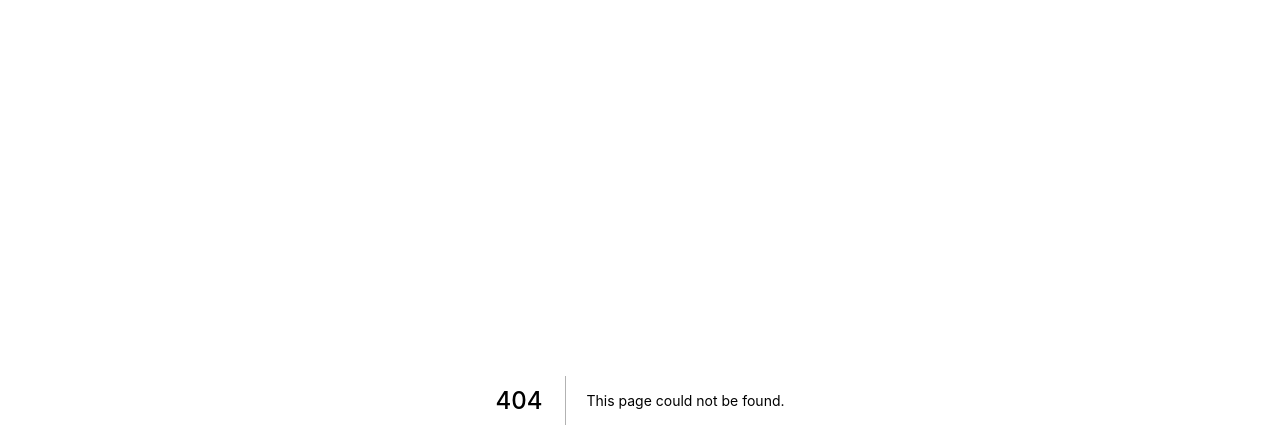
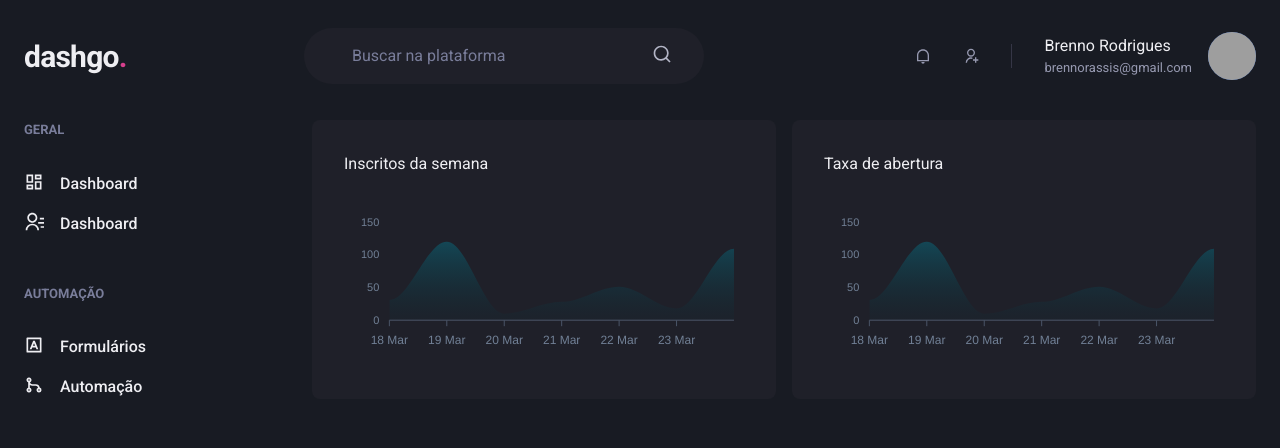
Before and after one commit to brenno0/dashgo, a Next.js app: page /dashboard in a window 1280 px wide. Before the commit this address had no page. Shown: the top 448 px of the page. Built offline with nearby package versions, Linux system fonts and the light colour scheme; grey boxes are pictures that could not be loaded.

Commit message:
Criando Header, página dashboard e Implementando gráficos com react-apexcharts

```diff
--- a/package.json
+++ b/package.json
@@ -13,11 +13,14 @@
     "@chakra-ui/react": "^1.6.6",
     "@emotion/react": "^11.4.1",
     "@emotion/styled": "^11.3.0",
+    "apexcharts": "^3.28.1",
     "framer-motion": "^4.1.17",
     "next": "11.1.0",
     "node-sass": "4.14.1",
     "react": "17.0.2",
-    "react-dom": "17.0.2"
+    "react-apexcharts": "^1.3.9",
+    "react-dom": "17.0.2",
+    "react-icons": "^4.2.0"
   },
   "devDependencies": {
     "@types/node": "^16.7.1",
--- /dev/null
+++ b/src/components/Form/Header.tsx
@@ -0,0 +1,74 @@
+import {Flex,Input,Text,Icon,HStack, Box,Avatar} from '@chakra-ui/react'
+import { RiNotificationLine, RiSearchLine, RiUserAddLine } from 'react-icons/ri'
+export const Header = () => {
+    return (
+        <Flex
+        as="header"
+        w="100%"
+        maxWidth={1480}
+        h="20"
+        mx="auto"
+        mt="4"
+        px="6"
+        align="center"
+        >
+            <Text fontSize="3xl" fontWeight="bold" letterSpacing="tight" w="64">
+                dashgo
+                <Text as="span" color="pink.500">.</Text>
+            </Text>
+                <Flex
+                as="label"
+                flex="1"
+                py="4"
+                px="8"
+                ml="6"
+                maxWidth={400}
+                alignSelf="center"
+                color="gray.200"
+                position="relative"
+                bg="gray.800"
+                borderRadius="full"
+                >
+                    <Input
+                    color="gray.50"
+                    variant="unstyled"
+                    placeholder="Buscar na plataforma"
+                    _placeholder={{color:'gray.400'}}
+                    px="4"
+                    mr="4"
+                    />
+                    <Icon as={RiSearchLine} fontSize="20" />
+                </Flex>
+
+
+            <Flex align="center" ml="auto">
+                <HStack
+                spacing="8"
+                mx="8"
+                pr="8"
+                py="1"
+                color="gray.300"
+                borderRightWidth={1}
+                borderColor="gray.700"
+                >
+                    <Icon as={RiNotificationLine} />
+                    <Icon as={RiUserAddLine} />
+                </HStack>
+
+                <Flex align="center">
+                    <Box mr="4" ta="right">
+                        <Text>Brenno Rodrigues</Text>
+                        <Text color="gray.300" fontSize="small">
+                            brennorassis@gmail.com
+                        </Text>
+                    </Box>
+                    <Avatar size="md" name="Brenno Rodrigues" src="https://github.com/brenno0.png">
+
+                    </Avatar>
+                </Flex>
+
+            </Flex>
+
+        </Flex>
+    )
+}
--- /dev/null
+++ b/src/components/sidebar.tsx
@@ -0,0 +1,38 @@
+import { Box, Icon, Link, Stack, Text } from "@chakra-ui/react"
+import { RiContactsLine, RiDashboardLine, RiGitMergeLine, RiInputMethodLine } from 'react-icons/ri'
+export const Sidebar = () => {
+    return (
+        <Box as="aside" w="64" mr="8">
+            <Stack spacing="12" align="flex-start" >
+                <Box>
+                    <Text fontWeight="bold" color="gray.400" fontSize="small" >GERAL</Text>
+                    <Stack spacing="4" mt="8" align="stretch">
+                        <Link display="flex" align="center" >
+                            <Icon fontSize="20" as={RiDashboardLine} />
+                            <Text ml="4" fontWeight="medium">Dashboard</Text>
+                        </Link>
+                        <Link display="flex" align="center" >
+                            <Icon fontSize="20" as={RiContactsLine} />
+                            <Text ml="4" fontWeight="medium">Dashboard</Text>
+                        </Link>
+
+                    </Stack>
+                </Box>
+
+                <Box>
+                    <Text fontWeight="bold" color="gray.400" fontSize="small" >AUTOMAÇÃO</Text>
+                    <Stack spacing="4" mt="8" align="stretch">
+                        <Link display="flex" align="center" >
+                            <Icon fontSize="20" as={RiInputMethodLine} />
+                            <Text ml="4" fontWeight="medium">Formulários</Text>
+                        </Link>
+                        <Link display="flex" align="center" >
+                            <Icon fontSize="20" as={RiGitMergeLine} />
+                            <Text ml="4" fontWeight="medium">Automação</Text>
+                        </Link>
+                    </Stack>
+                </Box>
+            </Stack>
+        </Box>
+    )
+}
--- /dev/null
+++ b/src/pages/dashboard.tsx
@@ -0,0 +1,105 @@
+import { Box, Flex, SimpleGrid,Text,theme } from "@chakra-ui/react";
+import dynamic from 'next/dynamic';
+import { Header } from "../components/Form/Header";
+import { Sidebar } from "../components/sidebar";
+
+export default function  Dashboard() {
+    const Chart = dynamic(() => import('react-apexcharts'),{
+        ssr:false,
+    })
+    const options ={
+        chart: {
+            colors:theme.colors.gray[500],
+            toolbar: {
+                show:false,
+            },
+            zoom:{
+                enabled:false,
+            },
+            foreColor:theme.colors.gray[500]
+        },
+        grid:{
+            show:false,
+        },
+        dataLabels:{
+            enabled:false
+        },
+        tooltip: {
+            enabled:false,
+        },
+        stroke: {
+            show: true,
+            curve: 'smooth',
+            lineCap: 'butt',
+            width: 2,
+            dashArray: 0,
+        },
+        xaxis:{
+            type:'datetime',
+            axisBorder:{
+                color:theme.colors.gray[600]
+            },
+            axisTicks: {
+                color:theme.colors.gray[600]
+            },
+            categories: [
+
+                '2021-03-18T00:00:00.000Z',
+                '2021-03-19T00:00:00.000Z',
+                '2021-03-20T00:00:00.000Z',
+                '2021-03-21T00:00:00.000Z',
+                '2021-03-22T00:00:00.000Z',
+                '2021-03-23T00:00:00.000Z',
+                '2021-03-24T00:00:00.000Z',
+            ]
+        },
+        fill: {
+            colors: theme.colors.cyan[800],
+            opacity:'0.3',
+            type:'gradient',
+            gradient:{
+                shade:'dark',
+                opacityFrom:0.7,
+                opacityTo:0.3,
+            }
+
+        },
+    };
+    const series = [
+        {
+            name:'series1',
+            data:[31,120,10,28,51,18,109]
+        }
+    ];
+    return (
+            <Flex direction="column" h="100vh">
+                <Header />
+
+                <Flex width="100%" my="6" maxWidth={1480} mx="auto" px="6">
+                    <Sidebar />
+
+
+                    <SimpleGrid flex="1" gap="4" minChildWidth="320px" align="flex-start">
+                        <Box
+                        p="8"
+                        bg="gray.800"
+                        borderRadius="8"
+                        pb="4"
+                        >
+                            <Text fs="lg" mb="4">Inscritos da semana</Text>
+                            <Chart type="area" height={160} options={options} series={series} />
+                        </Box>
+                        <Box
+                        p="8"
+                        bg="gray.800"
+                        borderRadius="8"
+                        pb="4"
+                        >
+                            <Text fs="lg" mb="4">Taxa de abertura</Text>
+                            <Chart type="area" height={160} options={options} series={series} />
+                        </Box>
+                    </SimpleGrid>
+                </Flex>
+            </Flex>
+    )
+}
```
Also changed, not shown: 1 other file (tests, documents, lock files or other folders).
